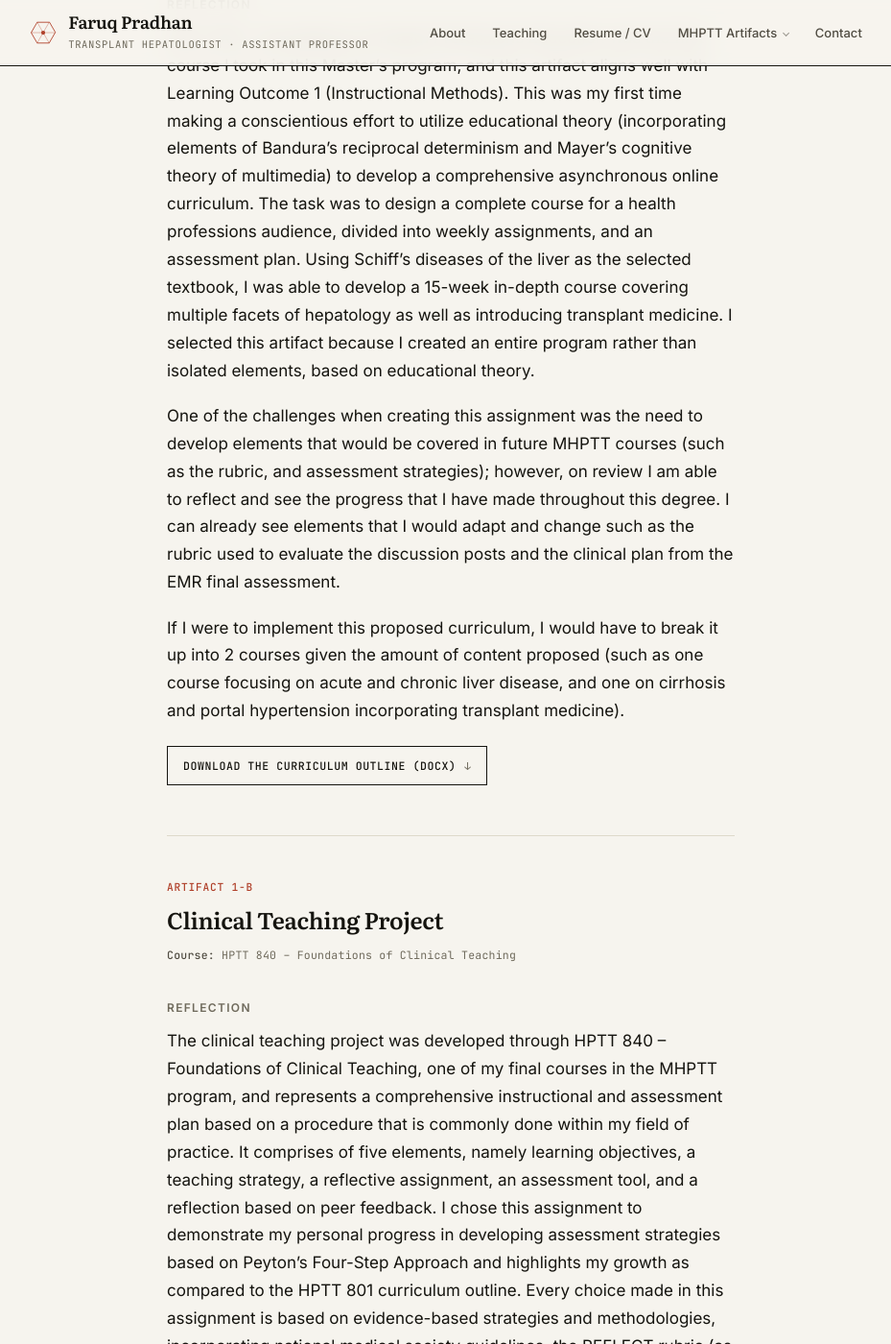
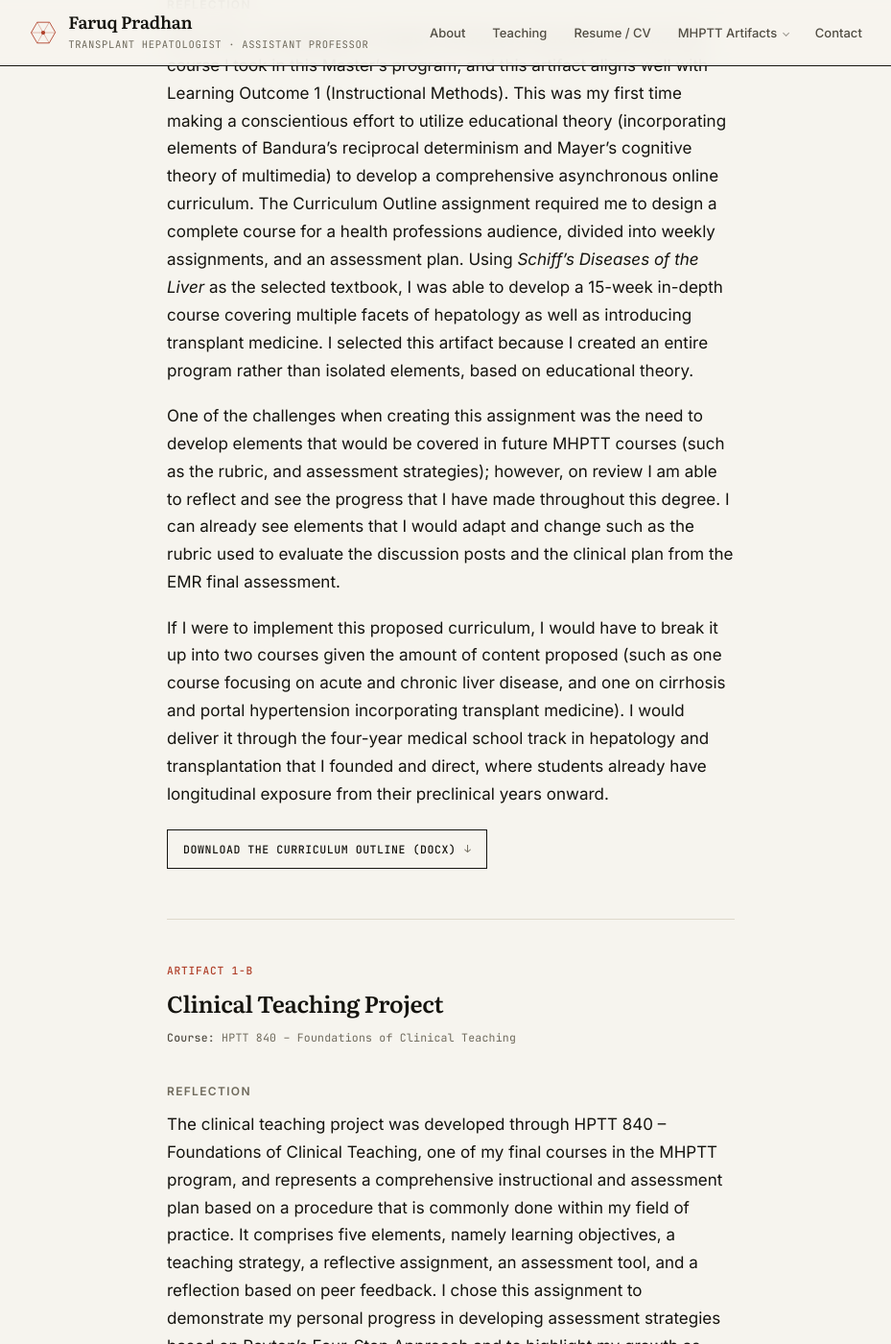
Before and after one commit to fpradhan/fpradhan.github.io, a Jekyll site: the page built from _competencies/1-instructional-methods.md, in a window 1280 px wide and 1400 px high, scrolled down 686 px. Shown: the whole window at 96% size, without its empty margins (170-1099 px from the left). Built offline with Jekyll 4.4.1, drawn with Linux system fonts in a browser that asks for light colours; some of the changed text lies outside the part shown.

Commit message:
Close the rubric gaps in the two artifacts graded this week
1-A now names the assignment in the reflection body, not only in the
heading above it. The rubric scores "the specific name of the course
assignment with a detailed description of the assignment purpose" as all
or nothing, and the purpose sentence was carrying only half of that.

1-A's closing paragraph proposed a revision to the artifact but named no
role, which risks Partial on a row that needs both a challenge and an
application. It now ends on delivering the course through the four-year
medical school track.

Four writing errors, all in the graded pair:
  1-A  Schiff's Diseases of the Liver is capitalised and italicised
  1-A  "2 courses" spelled out
  1-B  "comprises of five elements" to "comprises five elements"
  1-B  "and highlights my growth" to "and to highlight my growth"

1-A moves from 253 to 286 words, 1-B stays at 210, both inside 200 to
300.

Co-Authored-By: Claude Opus 5 <noreply@anthropic.com>
Claude-Session: https://claude.ai/code/session_01SajNJDGDkt5q5fCgsPRcNk

```diff
--- a/_competencies/1-instructional-methods.md
+++ b/_competencies/1-instructional-methods.md
@@ -38,12 +38,12 @@ HPTT 801 – Foundations of Health Professions Education was the first course I
 Master's program, and this artifact aligns well with Learning Outcome 1 (Instructional Methods).
 This was my first time making a conscientious effort to utilize educational theory (incorporating
 elements of Bandura's reciprocal determinism and Mayer's cognitive theory of multimedia) to
-develop a comprehensive asynchronous online curriculum. The task was to design a complete course
-for a health professions audience, divided into weekly assignments, and an assessment plan. Using
-Schiff's diseases of the liver as the selected textbook, I was able to develop a 15-week in-depth
-course covering multiple facets of hepatology as well as introducing transplant medicine. I
-selected this artifact because I created an entire program rather than isolated elements, based on
-educational theory.
+develop a comprehensive asynchronous online curriculum. The Curriculum Outline assignment required
+me to design a complete course for a health professions audience, divided into weekly assignments,
+and an assessment plan. Using *Schiff's Diseases of the Liver* as the selected textbook, I was
+able to develop a 15-week in-depth course covering multiple facets of hepatology as well as
+introducing transplant medicine. I selected this artifact because I created an entire program
+rather than isolated elements, based on educational theory.
 
 One of the challenges when creating this assignment was the need to develop elements that would
 be covered in future MHPTT courses (such as the rubric, and assessment strategies); however, on
@@ -51,9 +51,12 @@ review I am able to reflect and see the progress that I have made throughout thi
 already see elements that I would adapt and change such as the rubric used to evaluate the
 discussion posts and the clinical plan from the EMR final assessment.
 
-If I were to implement this proposed curriculum, I would have to break it up into 2 courses given
-the amount of content proposed (such as one course focusing on acute and chronic liver disease,
-and one on cirrhosis and portal hypertension incorporating transplant medicine).
+If I were to implement this proposed curriculum, I would have to break it up into two courses
+given the amount of content proposed (such as one course focusing on acute and chronic liver
+disease, and one on cirrhosis and portal hypertension incorporating transplant medicine). I would
+deliver it through the four-year medical school track in hepatology and transplantation that I
+founded and direct, where students already have longitudinal exposure from their preclinical years
+onward.
 
 <p><a class="dl" href="{{ '/assets/artifacts/hptt801-curriculum-outline.docx' | relative_url }}">Download the curriculum outline (DOCX)</a></p>
 
@@ -73,13 +76,13 @@ and one on cirrhosis and portal hypertension incorporating transplant medicine).
 The clinical teaching project was developed through HPTT 840 – Foundations of Clinical Teaching,
 one of my final courses in the MHPTT program, and represents a comprehensive instructional and
 assessment plan based on a procedure that is commonly done within my field of practice. It
-comprises of five elements, namely learning objectives, a teaching strategy, a reflective
-assignment, an assessment tool, and a reflection based on peer feedback. I chose this assignment
-to demonstrate my personal progress in developing assessment strategies based on Peyton's
-Four-Step Approach and highlights my growth as compared to the HPTT 801 curriculum outline. Every
-choice made in this assignment is based on evidence-based strategies and methodologies,
-incorporating national medical society guidelines, the REFLECT rubric (as developed by Wald et
-al.), and multiple other cited references therein.
+comprises five elements, namely learning objectives, a teaching strategy, a reflective assignment,
+an assessment tool, and a reflection based on peer feedback. I chose this assignment to
+demonstrate my personal progress in developing assessment strategies based on Peyton's Four-Step
+Approach and to highlight my growth as compared to the HPTT 801 curriculum outline. Every choice
+made in this assignment is based on evidence-based strategies and methodologies, incorporating
+national medical society guidelines, the REFLECT rubric (as developed by Wald et al.), and
+multiple other cited references therein.
 
 Creating an affective learning objective was a challenging element to this assignment, especially
 with regards to assessment. Reflective assessments were a new concept for me, and though I had
```
